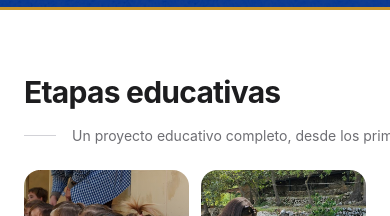
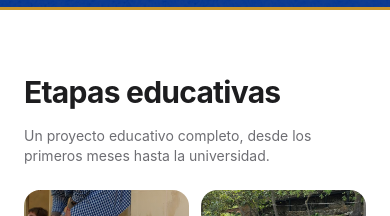
Before and after one commit to jaumeborras/colegio, a Next.js app: page / in a window 390 px wide. Shown: the part 3200-3416 px from the top of the page. Built offline with nearby package versions, Linux system fonts and the light colour scheme; no server answers; a web font is replaced by a local one.

Commit message:
Fix stages subtitle visibility on mobile
Remove whitespace-nowrap that hid the text under overflow-x:hidden,
and hide the leading divider on small screens.

https://claude.ai/code/session_01AkPnKWHKw29JWqLuzrou1S

```diff
--- a/app/page.tsx
+++ b/app/page.tsx
@@ -320,8 +320,8 @@ export default function HomePage() {
           <FadeIn className="mb-6 md:mb-8">
             <h2 className="text-3xl sm:text-4xl md:text-5xl font-bold text-[var(--text)] tracking-tight mb-4">{t("home.stages.title", lang)}</h2>
             <div className="flex items-center gap-4">
-              <div className="h-px bg-[var(--border)]" style={{ width: "2rem", flexShrink: 0 }} />
-              <p className="text-[var(--text-secondary)] text-sm sm:text-base whitespace-nowrap">{t("home.stages.subtitle", lang)}</p>
+              <div className="h-px bg-[var(--border)] hidden sm:block" style={{ width: "2rem", flexShrink: 0 }} />
+              <p className="text-[var(--text-secondary)] text-sm sm:text-base">{t("home.stages.subtitle", lang)}</p>
             </div>
           </FadeIn>
           <div className="grid grid-cols-2 md:grid-cols-3 gap-3 sm:gap-4">
```
